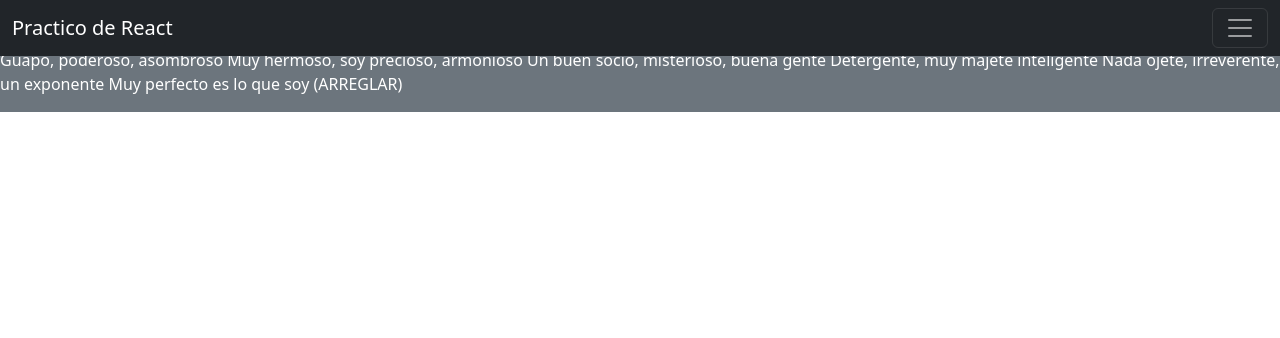
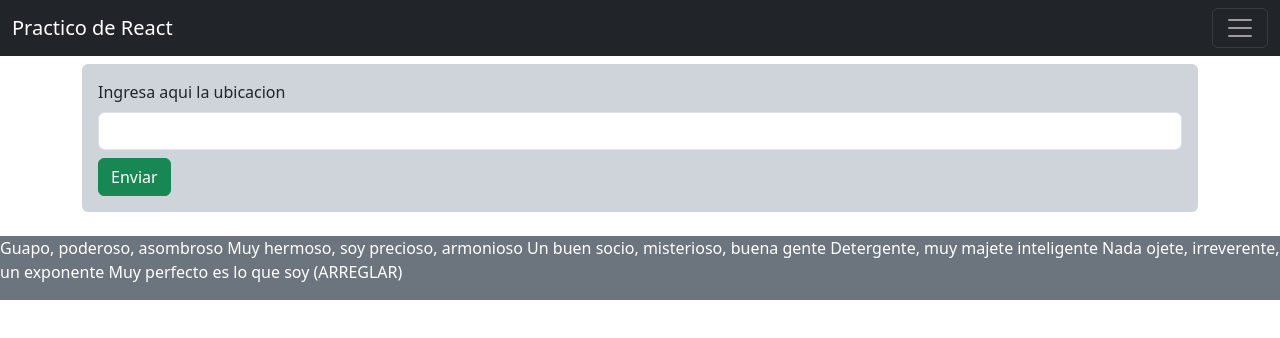
Before and after one commit to SantiagoPuertas4/practicoReact, a React (Vite) app: page /ejercicio13 in a window 1280 px wide. Shown: the top 338 px of the page. Built offline with nearby package versions, Linux system fonts and the light colour scheme; no server answers.

Commit message:
Terminado ejercicio 13

```diff
--- a/package.json
+++ b/package.json
@@ -10,10 +10,12 @@
     "preview": "vite preview"
   },
   "dependencies": {
+    "@tanstack/react-query": "^5.51.23",
     "bootstrap": "^5.3.3",
     "prop-types": "^15.8.1",
     "react": "^18.2.0",
     "react-dom": "^18.2.0",
+    "react-hook-form": "^7.52.2",
     "react-router-dom": "^6.24.1"
   },
   "devDependencies": {
--- a/src/api/clima.js
+++ b/src/api/clima.js
@@ -0,0 +1,21 @@
+const WEATHER_API_KEY = import.meta.env.VITE_WEATHER_API_KEY;
+
+export const getCoords = async (ciudad) => {
+  const res = await fetch(
+    `http://api.openweathermap.org/geo/1.0/direct?q=${ciudad}&limit=1&appid=${WEATHER_API_KEY}`
+  );
+  const data = await res.json();
+
+  if (!res.ok) throw new Error("Ocurrio un error");
+  return data;
+};
+
+export const getWeather = async (latitud, longitud) => {
+  const res = await fetch(
+    `https://api.openweathermap.org/data/2.5/weather?lat=${latitud}&lon=${longitud}&units=metric&appid=${WEATHER_API_KEY}`
+  );
+  const data = await res.json();
+
+  if (!res.ok) throw new Error("Ocurrio un error");
+  return data;
+};
--- a/src/components/Ejercicio13/Clima.jsx
+++ b/src/components/Ejercicio13/Clima.jsx
@@ -1,4 +1,45 @@
-const Clima = () => {
-  return <div>Clima</div>;
+import PropTypes from "prop-types";
+import ErrorCoords from "./ErrorCoords";
+import LoadingCoords from "./LoadingCoords";
+import LoadingWeather from "./LoadingWeather";
+import ErrorWeather from "./ErrorWeather";
+import PanelClima from "./PanelClima";
+
+const Clima = (props) => {
+  const {
+    isErrorCoords,
+    isLoadingCoords,
+    isSuccessCoords,
+    weather,
+    isErrorWeather,
+    isLoadingWeather,
+    isSuccessWeather,
+  } = props;
+
+  if (isSuccessCoords) {
+    return (
+      <div>
+        {isErrorWeather && <ErrorWeather />}
+        {isLoadingWeather && <LoadingWeather />}
+        {isSuccessWeather && <PanelClima weather={weather} />}
+      </div>
+    );
+  }
+
+  return (
+    <div>
+      {isErrorCoords && <ErrorCoords />}
+      {isLoadingCoords && <LoadingCoords />}
+    </div>
+  );
 };
 export default Clima;
+Clima.propTypes = {
+  isErrorCoords: PropTypes.bool,
+  isLoadingCoords: PropTypes.bool,
+  isSuccessCoords: PropTypes.bool,
+  weather: PropTypes.object,
+  isErrorWeather: PropTypes.bool,
+  isLoadingWeather: PropTypes.bool,
+  isSuccessWeather: PropTypes.bool,
+};
--- /dev/null
+++ b/src/components/Ejercicio13/ErrorCoords.jsx
@@ -0,0 +1,8 @@
+const ErrorCoords = () => {
+  return (
+    <div>
+      <h1>La ubicacion ingresada no existe</h1>
+    </div>
+  );
+};
+export default ErrorCoords;
--- /dev/null
+++ b/src/components/Ejercicio13/ErrorWeather.jsx
@@ -0,0 +1,8 @@
+const ErrorWeather = () => {
+  return (
+    <div>
+      <h1>Ocurrio un error al buscar esa ubicacion</h1>
+    </div>
+  );
+};
+export default ErrorWeather;
--- a/src/components/Ejercicio13/Formulario.jsx
+++ b/src/components/Ejercicio13/Formulario.jsx
@@ -1,4 +1,76 @@
+import { useQueryClient } from "@tanstack/react-query";
+import { useForm } from "react-hook-form";
+import { getCoords, getWeather } from "../../api/clima";
+
 const Formulario = () => {
-  return <div>Formulario</div>;
+  const queryClient = useQueryClient();
+  const {
+    register,
+    reset,
+    formState: { errors },
+    handleSubmit: onSubmitRHF,
+  } = useForm();
+
+  const handleSubmit = async (data) => {
+    const { inputUbicacion } = data;
+    const coords = await queryClient.fetchQuery({
+      queryKey: ["coords"],
+      queryFn: () => getCoords(inputUbicacion),
+    });
+
+    if (coords && coords.length > 0) {
+      const lat = coords[0].lat;
+      const lon = coords[0].lon;
+
+      await queryClient.fetchQuery({
+        queryKey: ["weather"],
+        queryFn: () => getWeather(lat, lon),
+      });
+    }
+    reset();
+  };
+
+  return (
+    <div className="bg-dark-subtle rounded-2 p-3">
+      <form onSubmit={onSubmitRHF(handleSubmit)}>
+        <fieldset>
+          <label className="form-label" htmlFor="inputUbicacion">
+            Ingresa aqui la ubicacion
+          </label>
+          <input
+            className={`form-control ${
+              errors.inputUbicacion ? "is-invalid" : ""
+            }`}
+            id="inputUbicacion"
+            type="text"
+            {...register("inputUbicacion", {
+              required: "Este campo es requerido",
+              minLength: {
+                value: 3,
+                message:
+                  "El campo Ubicacion no puede tener menos de 3 caracteres",
+              },
+              maxLength: {
+                value: 30,
+                message:
+                  "El campo Ubicacion no puede tener mas de 30 caracteres",
+              },
+            })}
+          />
+          <div className="invalid-feedback">
+            <span className="badge text-bg-danger">
+              {errors.inputUbicacion?.message}
+            </span>
+          </div>
+        </fieldset>
+        <div className="mt-2">
+          <button type="submit" className="btn btn-success">
+            Enviar
+          </button>
+        </div>
+      </form>
+    </div>
+  );
 };
+
 export default Formulario;
--- /dev/null
+++ b/src/components/Ejercicio13/LoadingCoords.jsx
@@ -0,0 +1,8 @@
+const LoadingCoords = () => {
+  return (
+    <div>
+      <h1>Cargando...</h1>
+    </div>
+  );
+};
+export default LoadingCoords;
--- /dev/null
+++ b/src/components/Ejercicio13/LoadingWeather.jsx
@@ -0,0 +1,8 @@
+const LoadingWeather = () => {
+  return (
+    <div>
+      <h1>Cargando clima...</h1>
+    </div>
+  );
+};
+export default LoadingWeather;
--- /dev/null
+++ b/src/components/Ejercicio13/PanelClima.jsx
@@ -0,0 +1,33 @@
+import PropTypes from "prop-types";
+
+const PanelClima = (props) => {
+  const { weather } = props;
+
+  return (
+    <div className="bg-dark-subtle rounded-2">
+      <div className="d-flex justify-content-center">
+        <img
+          className="w-25 h-25"
+          src="https://cdn-icons-png.flaticon.com/512/3721/3721881.png"
+          alt="Icono clima"
+        />
+      </div>
+      <div className="d-flex justify-content-center">
+        <p>Temperatura:{weather.main.temp}</p>
+      </div>
+      <div className="d-flex justify-content-center">
+        <p>Sensacion termica:{weather.main.feels_like}</p>
+      </div>
+      <div className="d-flex justify-content-center">
+        <p>Maxima: {weather.main.temp_max}</p>
+      </div>
+      <div className="d-flex justify-content-center">
+        <p>Minima:{weather.main.temp_min}</p>
+      </div>
+    </div>
+  );
+};
+export default PanelClima;
+PanelClima.propTypes = {
+  weather: PropTypes.object,
+};
--- a/src/main.jsx
+++ b/src/main.jsx
@@ -5,9 +5,14 @@ import "bootstrap/dist/css/bootstrap.min.css";
 import "bootstrap/dist/js/bootstrap.min.js";
 import { RouterProvider } from "react-router-dom";
 import { router } from "./constants/routes.jsx";
+import { QueryClient, QueryClientProvider } from "@tanstack/react-query";
+
+const queryClient = new QueryClient();
 
 ReactDOM.createRoot(document.getElementById("root")).render(
   <React.StrictMode>
-    <RouterProvider router={router} />
+    <QueryClientProvider client={queryClient}>
+      <RouterProvider router={router} />
+    </QueryClientProvider>
   </React.StrictMode>
 );
--- a/src/views/Ejercicio13View.jsx
+++ b/src/views/Ejercicio13View.jsx
@@ -1,14 +1,48 @@
+import { useQuery } from "@tanstack/react-query";
 import Clima from "../components/Ejercicio13/Clima";
 import Formulario from "../components/Ejercicio13/Formulario";
+import { getCoords, getWeather } from "../api/clima";
 
 const Ejercicio13View = () => {
+  const {
+    data: coords,
+    isError: isErrorCoords,
+    isLoading: isLoadingCoords,
+    isSuccess: isSuccessCoords,
+  } = useQuery({
+    queryKey: ["coords"],
+    queryFn: (query) => getCoords(query),
+    enabled: false,
+    retry: 3,
+  });
+
+  const {
+    data: weather,
+    isError: isErrorWeather,
+    isLoading: isLoadingWeather,
+    isSuccess: isSuccessWeather,
+  } = useQuery({
+    queryKey: ["weather"],
+    queryFn: (query) => getWeather(query),
+    enabled: false,
+    retry: 3,
+  });
+
   return (
-    <div>
+    <div className="mt-5 pt-3 pb-2 mb-2">
       <section>
-        <Formulario />
+        <Formulario isSuccessCoords={isSuccessCoords} coords={coords} />
       </section>
-      <section>
-        <Clima />
+      <section className="d-flex justify-content-center mt-2">
+        <Clima
+          isErrorCoords={isErrorCoords}
+          isLoadingCoords={isLoadingCoords}
+          isSuccessCoords={isSuccessCoords}
+          weather={weather}
+          isErrorWeather={isErrorWeather}
+          isLoadingWeather={isLoadingWeather}
+          isSuccessWeather={isSuccessWeather}
+        />
       </section>
     </div>
   );
```
Also changed, not shown: 1 other file (tests, documents, lock files or other folders).
